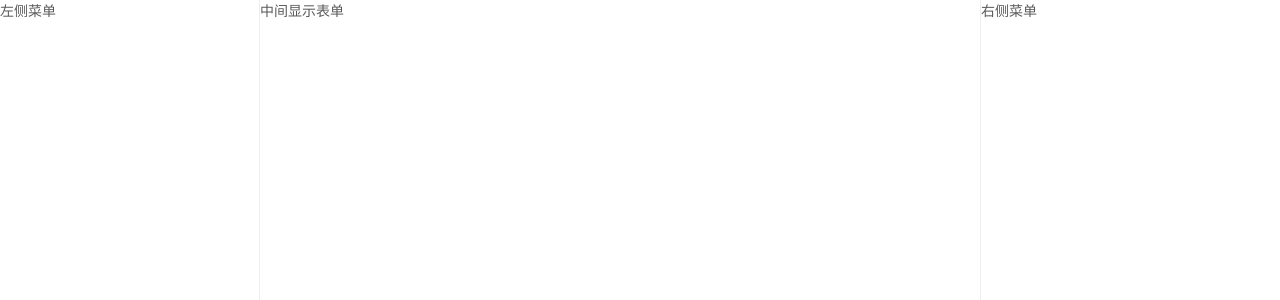
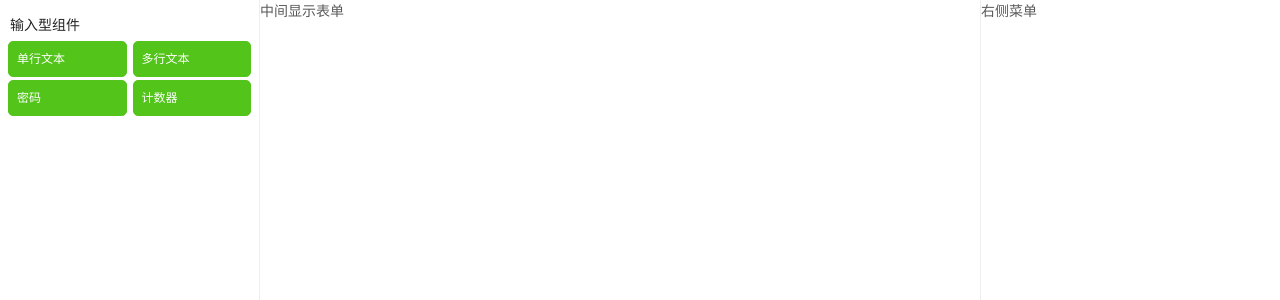
Before and after one commit to white500/Fast-Build-Page, a Vue app in the folder core-app/: page / in a window 1280 px wide. Shown: the top 300 px of the page. Built offline with nearby package versions, Linux system fonts and the light colour scheme.

Commit message:
新增左侧列表样式

```diff
--- a/core-app/src/App.vue
+++ b/core-app/src/App.vue
@@ -4,7 +4,7 @@
     </div>
 </template>
 
-<style lang="scss">
+<style>
 html,
 body,
 #app {
@@ -12,4 +12,8 @@ body,
     height: 100%;
     overflow: hidden;
 }
+/* 全局变量 */
+:root {
+    --green: #52c41a;
+}
 </style>
--- a/core-app/src/views/home/index.vue
+++ b/core-app/src/views/home/index.vue
@@ -5,7 +5,21 @@
 -->
 <template>
     <div class="container">
-        <div class="left-panel">左侧菜单</div>
+        <div class="left-panel">
+            <div class="f-list">
+                <div class="f-list-item">
+                    <div class="f-title">
+                        输入型组件
+                    </div>
+                    <div class="f-block">
+                        <div class="f-item">单行文本</div>
+                        <div class="f-item">多行文本</div>
+                        <div class="f-item">密码</div>
+                        <div class="f-item">计数器</div>
+                    </div>
+                </div>
+            </div>
+        </div>
         <div class="middle-panel">中间显示表单</div>
         <div class="right-panel">右侧菜单</div>
     </div>
@@ -20,25 +34,63 @@ export default {
     data() {
         return {
             title: "",
+            leftList: {
+
+            }
         };
     },
 };
 </script>
 
-<style lang="scss" scoped>
+<style scoped>
 .container {
     position: relative;
     width: 100%;
     height: 100%;
 }
+/* -------- 左边面板开始 ---------  */
 .left-panel {
     width: 260px;
     height: 100vh;
     position: absolute;
     top: 0;
     left: 0;
+    padding: 8px;
     border-right: 1px solid #eee;
+    box-sizing: border-box;
 }
+
+.f-title {
+    font-size: 14px;
+    color: #222;
+    margin: 6px 2px;
+}
+.f-block {
+    font-size: 0;
+}
+.f-block .f-item {
+    display: inline-block;
+    padding: 8px;
+    font-size: 12px;
+    width: calc(50% - 3px);
+    color: #fff;
+    background-color: var(--green);
+    border: 1px solid var(--green);
+    border-radius: 5px;
+}
+.f-block .f-item:nth-child(2n-1) {
+    margin-right: 3px;
+    margin-bottom: 3px;
+}
+.f-block .f-item:nth-child(2n) {
+    margin-left: 3px;
+}
+.f-block .f-item:hover {
+    cursor: move;
+    border: 1px dashed red;
+}
+/* -------- 左边面板结束 --------- */
+
 .middle-panel {
     height: 100vh;
     margin: 0 300px 0 260px;
```
